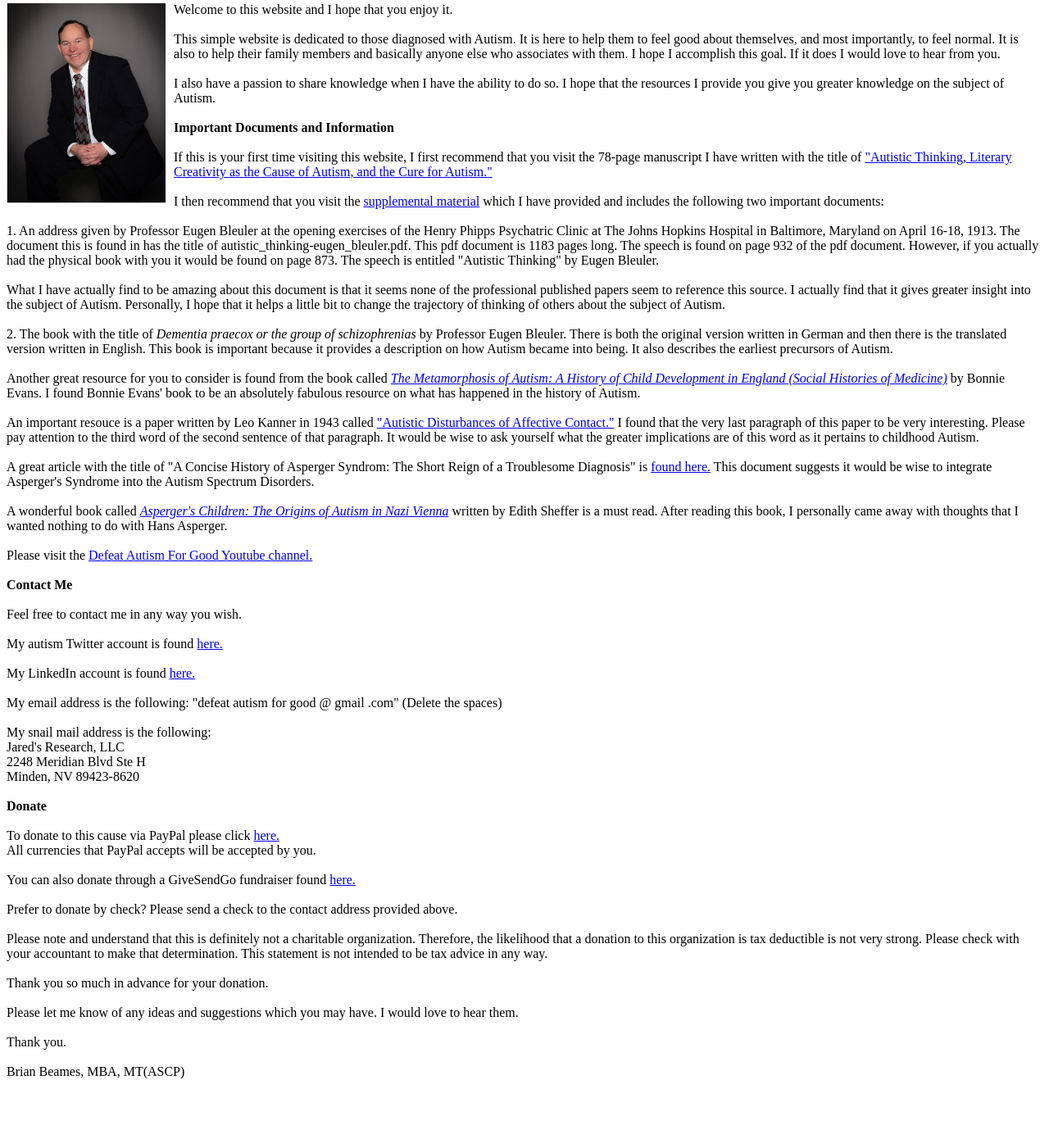
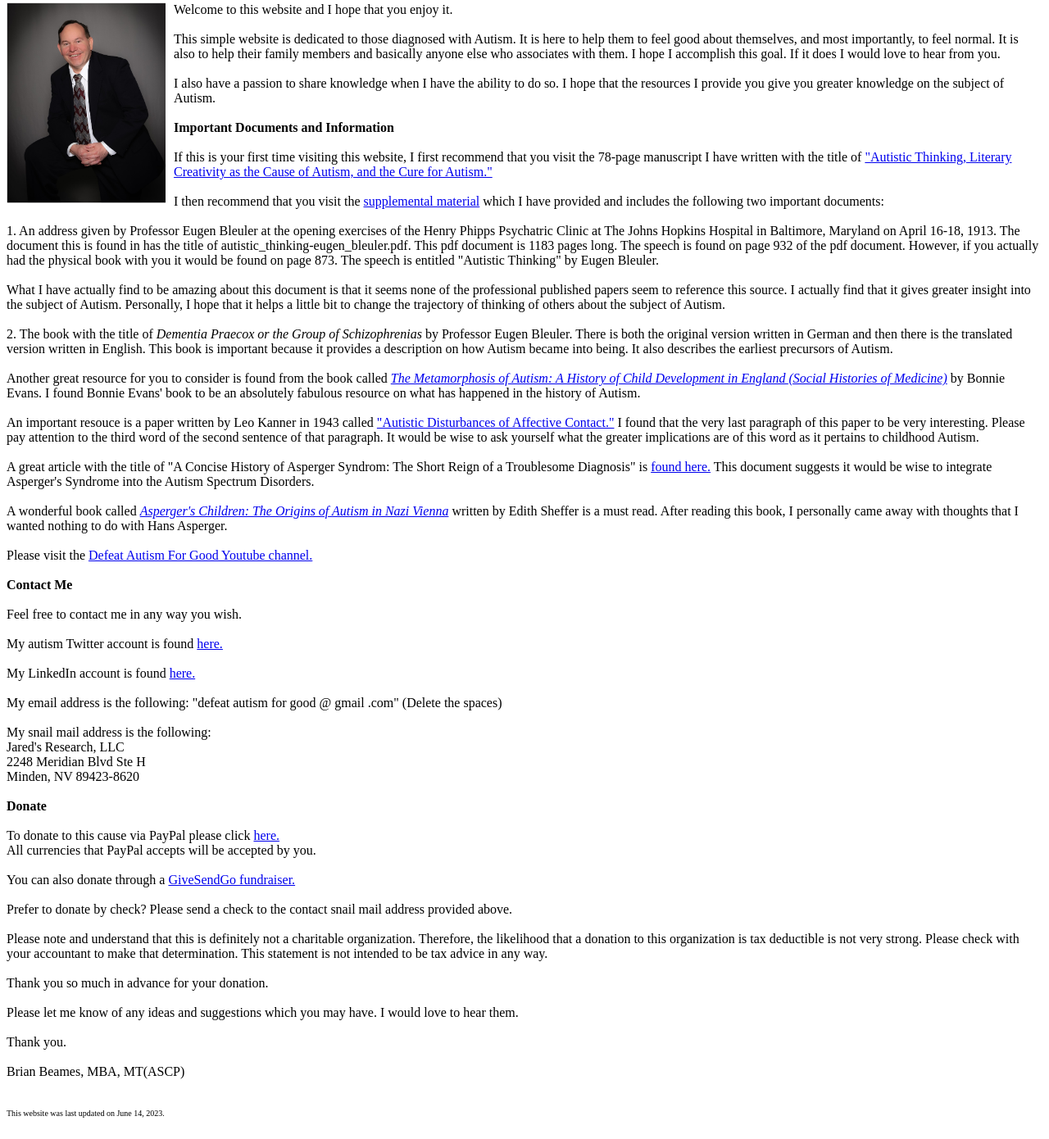
Before and after one commit to beamers/beamers.github.io, a plain HTML site: page autism.html in a window 1280 px wide. Shown: the part 5-1395 px from the top of the page at 82% size. Before the commit the page ends 1366 px from the top, so only its background shows below. Drawn offline with Linux system fonts and the light colour scheme.

Commit message:
Add files via upload

```diff
--- a/autism.html
+++ b/autism.html
@@ -4,6 +4,11 @@
 <head>
 <meta content="text/html; charset=utf-8" http-equiv="Content-Type" />
 <title>Autism pages and contact information</title>
+<style type="text/css">
+.auto-style1 {
+	font-size: x-small;
+}
+</style>
 </head>
 
 <body>
@@ -34,7 +39,7 @@ What I have actually find to be amazing about this document is that it seems non
 <br />
 <br />
 
-2.  The book with the title of <i>Dementia praecox or the group of schizophrenias</i> by Professor Eugen Bleuler.  There is both the original version written in German and then there is the translated version written in English.  This book is important because it provides a description on how
+2.  The book with the title of <i>Dementia Praecox or the Group of Schizophrenias</i> by Professor Eugen Bleuler.  There is both the original version written in German and then there is the translated version written in English.  This book is important because it provides a description on how
 Autism became into being.  It also describes the earliest precursors
 of Autism.<br />
 <br />
@@ -96,10 +101,10 @@ via PayPal please click <a href="https://www.paypal.me/JaredsResearchLLC">here.<
 All currencies that PayPal accepts will be accepted by you.<br />
 <br />
 
-You can also donate through a GiveSendGo fundraiser found <a href="https://www.givesendgo.com/defeatautismforgood">here.</a><br />
+You can also donate through a <a href="https://www.givesendgo.com/defeatautismforgood">GiveSendGo fundraiser.</a><br />
 <br />
 
-Prefer to donate by check? Please send a check to the contact address provided above.<br />
+Prefer to donate by check? Please send a check to the contact snail mail address provided above.<br />
 <br />
 
 Please note and understand that this is definitely not a charitable organization. Therefore, the likelihood that a donation to this organization is tax deductible is not very strong.  Please check with your accountant to make that determination.  This statement is not intended to be tax advice in any way.  <br />
@@ -114,6 +119,15 @@ Thank you.<br />
 <br />
 
 Brian Beames, MBA, MT(ASCP)<br />
+<br />
+<br />
+<span class="auto-style1">This website was last updated on June 14, 2023.
+
+
+
+</span>
+
+
 
 <br />
 
```
